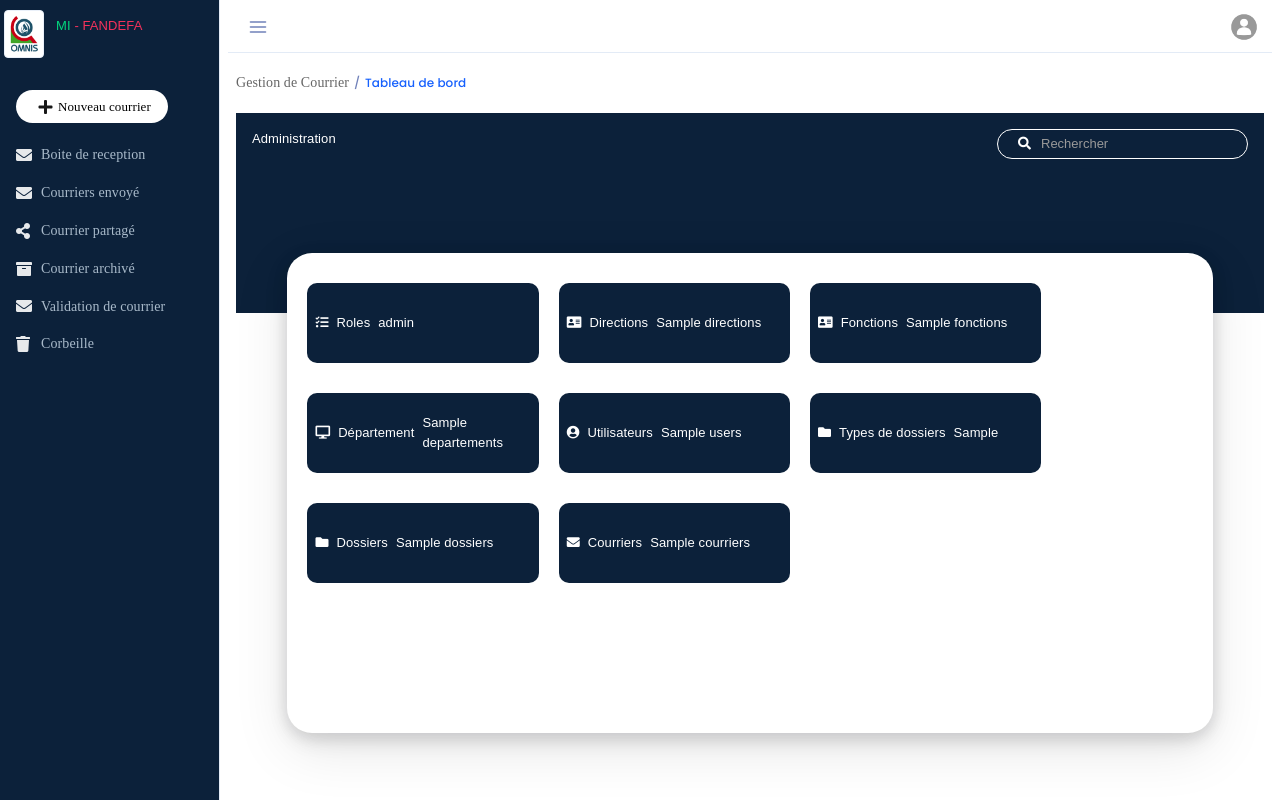
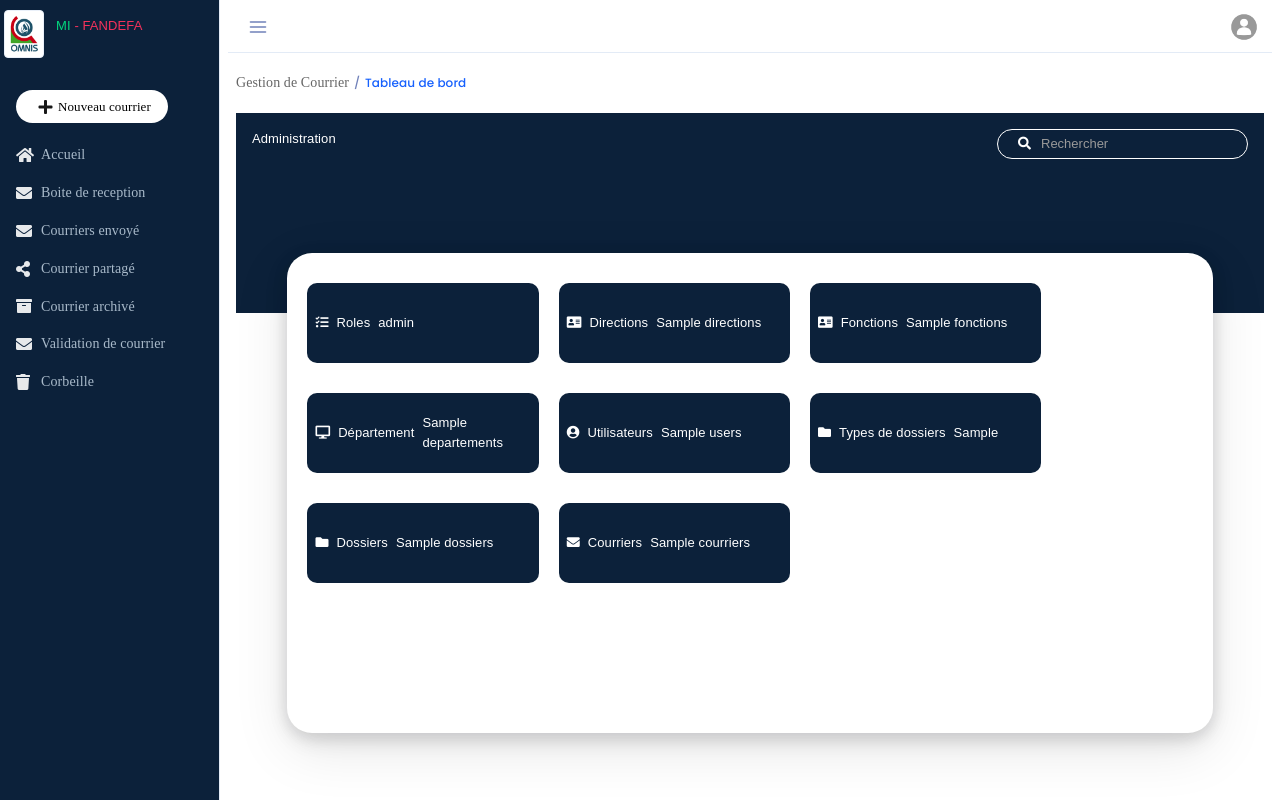
Before and after one commit to Lewis07/gest-courrier, a Symfony app: template templates/BackOffice/Dashboard/index.html.twig in a window 1280 px wide. Run offline with Twig, Linux system fonts and the light colour scheme; the template is opened without the code that fills it: most values are stand-ins (such as "Sample title", 1, 10 or a date in 2020); some libraries are stand-ins or nearby versions; some web fonts are replaced.

Commit message:
accueil sidebar

```diff
--- a/src/Controller/FrontOffice/PartageCourrierController.php
+++ b/src/Controller/FrontOffice/PartageCourrierController.php
@@ -34,8 +34,6 @@ class PartageCourrierController extends AbstractController
      */
     public function index(): Response
     {
-//        $partage_courriers = $this->partageCourrierRepository->findAll();
-
         if ($this->getUser()){
             $partage_courriers = $this->partageCourrierRepository->partageCourrierUtilisateur($this->getUser()->getId());
         }
--- a/templates/partials/sidebar.html.twig
+++ b/templates/partials/sidebar.html.twig
@@ -23,6 +23,12 @@
                        class="btn bg-white btn-round px-3">
                         <i class="fas fa-plus text-black"></i>
                         <span class="text-black">Nouveau courrier</span>
+                    </a>
+                </li>
+                <li>
+                    <a href="{{ url("home") }}">
+                        <i class="fas fa-home text-white"></i>
+                        <span>Accueil</span>
                     </a>
                 </li>
                 <li>
```
